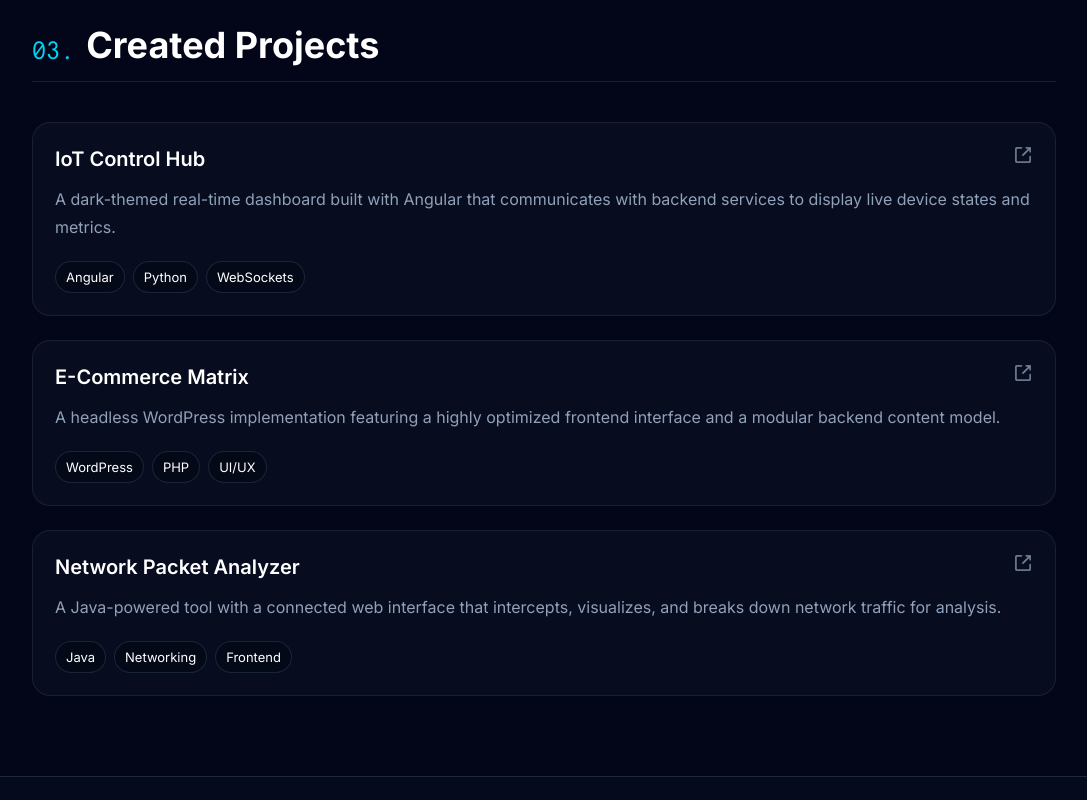
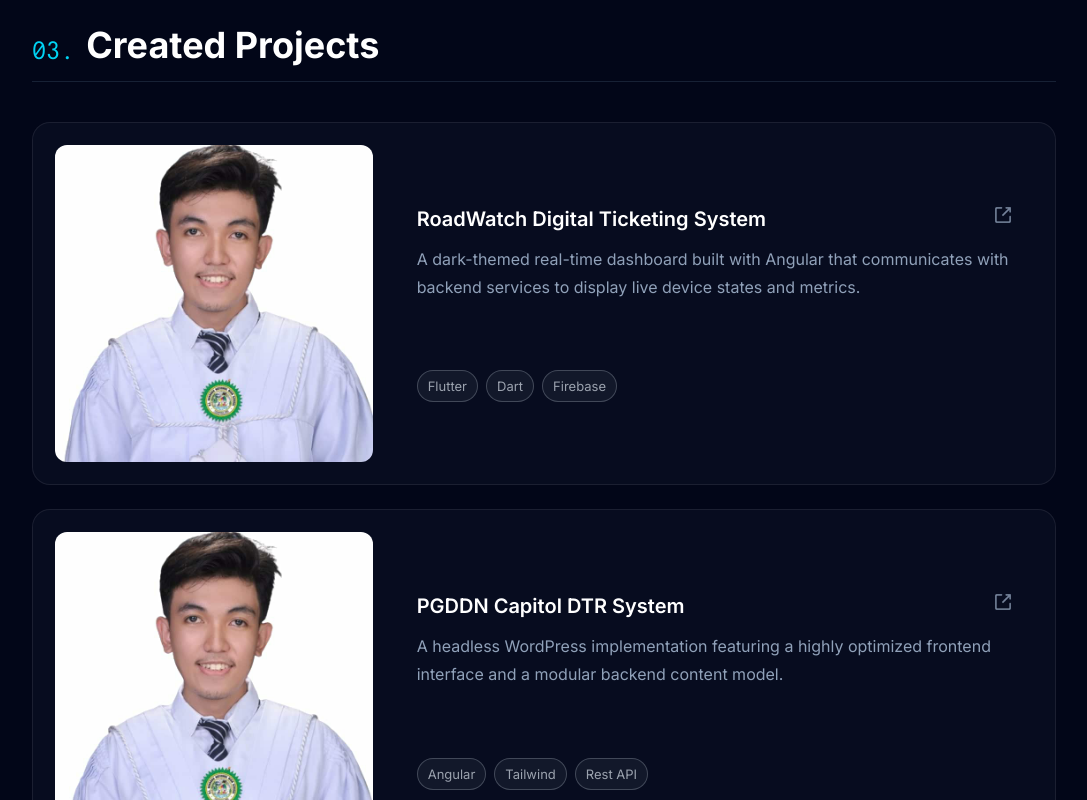
Before and after one commit to LorinsSabyir/CollegePortfolio, an Angular app: page / in a window 1280 px wide. Shown: the part 1960-2760 px from the top of the page, without its empty margins (96-1183 px from the left). Built offline with nearby package versions, Linux system fonts and the light colour scheme.

Commit message:
feat: :sparkles: update project details and add new project-card component; refactor skill-card to use chips component for tags

```diff
--- a/src/app/features/projects/projects.ts
+++ b/src/app/features/projects/projects.ts
@@ -10,25 +10,38 @@ import { ProjectCard } from "../../shared/project-card/project-card";
 export class Projects {
   protected readonly projects = [
     {
-      title: 'IoT Control Hub',
+      title: 'RoadWatch Digital Ticketing System',
+      // TODO: change image link to a real image of the project
+      image: "images/39c94595-cf87-4d0f-93d7-f6241b27fd24.jpg",
       description:
         'A dark-themed real-time dashboard built with Angular that communicates with backend services to display live device states and metrics.',
+      // TODO: change link to the actual project repository
       link: "https://github.com/LorinsSabyir",
-      tags: ['Angular', 'Python', 'WebSockets'],
+      tags: ['Flutter', 'Dart', 'Firebase'],
     },
     {
-      title: 'E-Commerce Matrix',
+      title: 'PGDDN Capitol DTR System',
+      image: "images/39c94595-cf87-4d0f-93d7-f6241b27fd24.jpg",
       description:
         'A headless WordPress implementation featuring a highly optimized frontend interface and a modular backend content model.',
       link: "https://github.com/LorinsSabyir",
-      tags: ['WordPress', 'PHP', 'UI/UX'],
+      tags: ['Angular', 'Tailwind', 'Rest API'],
     },
     {
-      title: 'Network Packet Analyzer',
+      title: 'Traffic Forecasting and Analysis',
+      image: "images/39c94595-cf87-4d0f-93d7-f6241b27fd24.jpg",
       description:
         'A Java-powered tool with a connected web interface that intercepts, visualizes, and breaks down network traffic for analysis.',
       link: "https://github.com/LorinsSabyir",
-      tags: ['Java', 'Networking', 'Frontend'],
+      tags: ['Python', 'TensorFlow', 'Scikit-learn'],
+    },
+    {
+      title: 'DeJeanVer Online Bikeshop POS System',
+      image: "images/39c94595-cf87-4d0f-93d7-f6241b27fd24.jpg",
+      description:
+        'A Java-powered tool with a connected web interface that intercepts, visualizes, and breaks down network traffic for analysis.',
+      link: "https://github.com/LorinsSabyir",
+      tags: ['HTML/CSS', 'PHP', 'Bootstrap'],
     },
   ];
 
--- /dev/null
+++ b/src/app/shared/chips/chips.css
@@ -0,0 +1,29 @@
+/* Base styles shared by all chips */
+.chip {
+  border-radius: 999px;
+  padding: 6px 10px;
+  font-size: 13px;
+  line-height: 18px;
+  display: inline-block;
+}
+
+/* Primary Mode (Your current CSS) */
+.primary {
+  border: 1px solid rgba(0, 184, 219, 0.35);
+  background: rgba(0, 184, 219, 0.08);
+  color: var(--accent);
+}
+
+/* Secondary Mode */
+.secondary {
+  border: 1px solid rgba(156, 163, 175, 0.35);
+  background: rgba(156, 163, 175, 0.08);
+  color: #9ca3af;
+}
+
+/* Disabled Mode */
+.disabled {
+  border: 1px solid rgba(255, 255, 255, 0.1);
+  background: transparent;
+  color: #666;
+}
--- /dev/null
+++ b/src/app/shared/chips/chips.html
@@ -0,0 +1 @@
+<span [class]="color" class="chip px-3 py-1 rounded-full text-sm font-medium" >{{ text }}</span>
--- a/src/app/shared/project-card/project-card.html
+++ b/src/app/shared/project-card/project-card.html
@@ -1,18 +1,22 @@
-<article class="project-card" data-aos="fade-up">
+<!-- TODO: add an image about the project -->
+<article class="project-card flex" data-aos="fade-up">
+  <div class="w-1/3 mr-6 flex items-center justify-center">
+    <img [src]="data.image" alt="Project Image" class="rounded-xl" />
+  </div>
+  <div class="w-2/3 flex flex-col justify-between py-15 px-5">
+    <div>
       <div class="flex items-start justify-between gap-4">
         <h3 class="text-white text-xl font-semibold">{{ data?.title }}</h3>
         <a [href]="data.link" target="_blank" rel="noopener noreferrer">
           <img src="icons/new-tab.png" alt="" class="w-5 h-5 opacity-80" />
         </a>
-
       </div>
-
       <p class="mt-3 text-[#90A1B9] leading-7">{{ data?.description }}</p>
-
+    </div>
     <div class="mt-5 flex flex-wrap gap-2">
       @for (tag of data?.tags; track $index) {
-      <span class="tag">{{ tag }}</span>
+        <app-chips [text]="tag" color="secondary"></app-chips>
       }
-
+    </div>
   </div>
 </article>
--- a/src/app/shared/project-card/project-card.ts
+++ b/src/app/shared/project-card/project-card.ts
@@ -1,8 +1,9 @@
 import { Component, Input } from '@angular/core';
+import { Chips } from "../chips/chips";
 
 @Component({
   selector: 'app-project-card',
-  imports: [],
+  imports: [Chips],
   templateUrl: './project-card.html',
   styleUrl: './project-card.css',
 })
--- a/src/app/shared/skill-card/skill-card.html
+++ b/src/app/shared/skill-card/skill-card.html
@@ -6,7 +6,7 @@
 
   <div class="mt-4 flex flex-wrap gap-2">
     @for (skill of data?.items; track $index) {
-      <span class="pill">{{ skill }}</span>
+      <app-chips [text]="skill" color="primary"></app-chips>
     }
   </div>
 </div>
--- a/src/app/shared/skill-card/skill-card.ts
+++ b/src/app/shared/skill-card/skill-card.ts
@@ -1,9 +1,10 @@
 import { Component, Input } from '@angular/core';
 import { CommonModule } from '@angular/common';
+import { Chips } from "../chips/chips";
 
 @Component({
   selector: 'app-skill-card',
-  imports: [CommonModule],
+  imports: [CommonModule, Chips],
   templateUrl: './skill-card.html',
   styleUrl: './skill-card.css',
 })
```
Also changed, not shown: src/app/shared/chips/chips.ts (added, +14 -0 lines). Lines whose indentation alone changed are shown as unchanged.
